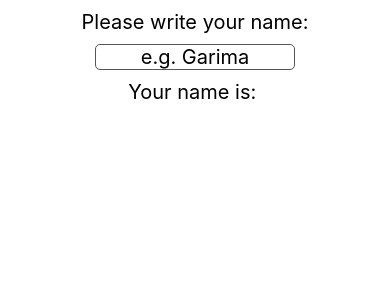
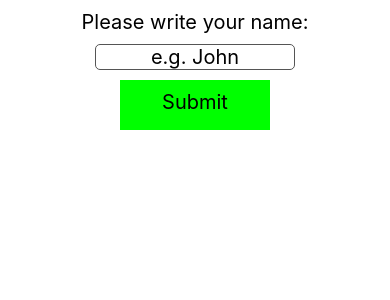
Before and after one commit to garimasingh18/my-first-react-native-app, a React Native app: screen / in a window 390 px wide. Shown: the top 300 px of the page. Built offline with nearby package versions, Linux system fonts and the light colour scheme.

Commit message:
button touchable pressable etc

```diff
--- a/App.js
+++ b/App.js
@@ -1,18 +1,59 @@
 import React, { useState } from "react";
-import { StyleSheet, View, Text, TextInput } from "react-native";
+import {
+  StyleSheet,
+  View,
+  Text,
+  TextInput,
+  Button,
+  TouchableOpacity,
+  TouchableHighlight,
+  TouchableWithoutFeedback,
+  Pressable,
+} from "react-native";
 
 const App = () => {
   const [name, SetName] = useState("");
+  const [submitted, SetSubmitted] = useState(false);
+  const onPressHandler = () => {
+    SetSubmitted(!submitted);
+  };
 
   return (
     <View style={styles.body}>
       <Text style={styles.text}>Please write your name:</Text>
       <TextInput
         style={styles.input}
-        placeholder="e.g. Garima"
+        placeholder="e.g. John"
         onChangeText={(value) => SetName(value)}
       />
-      <Text style={styles.text}>Your name is: {name}</Text>
+      {/* <Button
+        title={submitted ? 'Clear' : 'Submit'}
+        onPress={onPressHandler}
+        color='#00f'
+      /> */}
+      {/* <TouchableWithoutFeedback
+        onPress={onPressHandler}
+      >
+        <View style={styles.button}>
+          <Text style={styles.text}>
+            {submitted ? 'Clear' : 'Submit'}
+          </Text>
+        </View>
+      </TouchableWithoutFeedback> */}
+      <Pressable
+        onPress={onPressHandler}
+        hitSlop={{ top: 10, bottom: 10, right: 10, left: 10 }}
+        android_ripple={{ color: "#00f" }}
+        style={({ pressed }) => [
+          { backgroundColor: pressed ? "#dddddd" : "#00ff00" },
+          styles.button,
+        ]}
+      >
+        <Text style={styles.text}>{submitted ? "Clear" : "Submit"}</Text>
+      </Pressable>
+      {submitted ? (
+        <Text style={styles.text}>You are registered as {name}</Text>
+      ) : null}
     </View>
   );
 };
@@ -35,6 +76,12 @@
     borderRadius: 5,
     textAlign: "center",
     fontSize: 20,
+    marginBottom: 10,
+  },
+  button: {
+    width: 150,
+    height: 50,
+    alignItems: "center",
   },
 });
 
```
